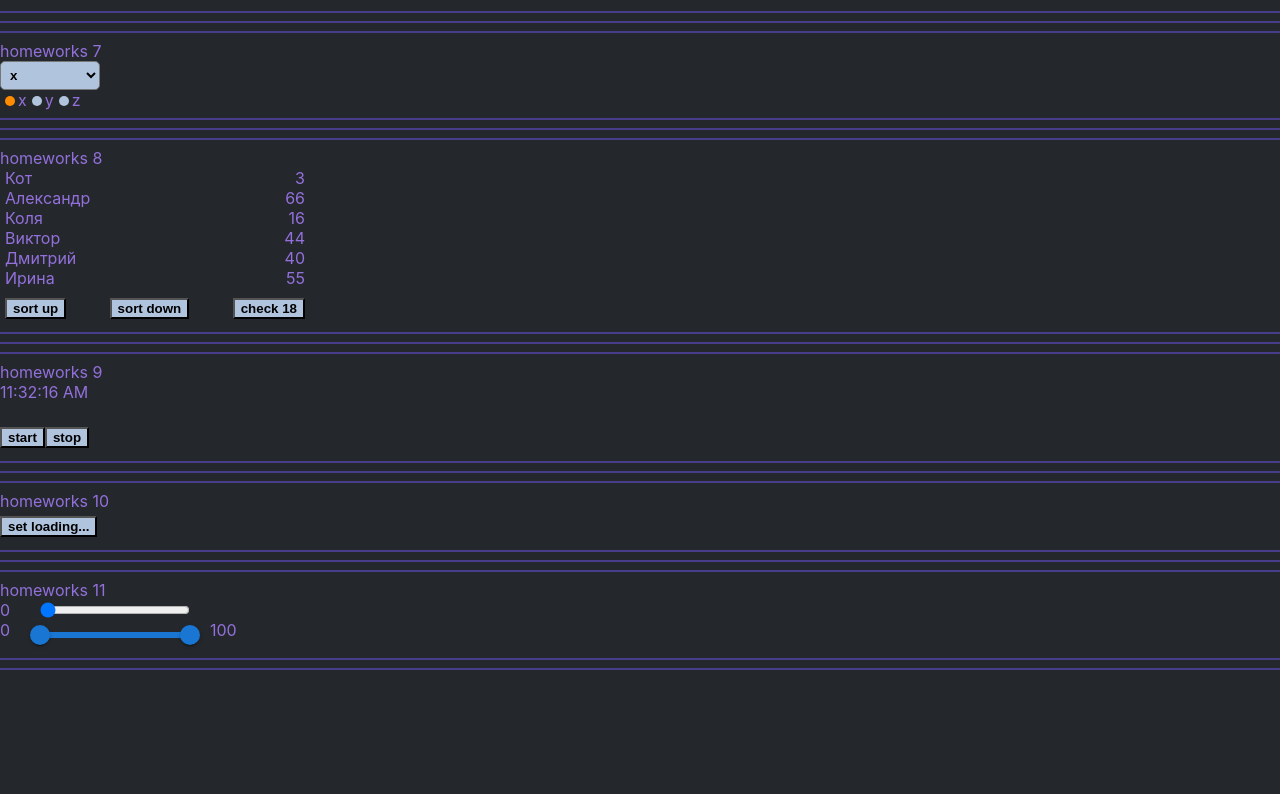
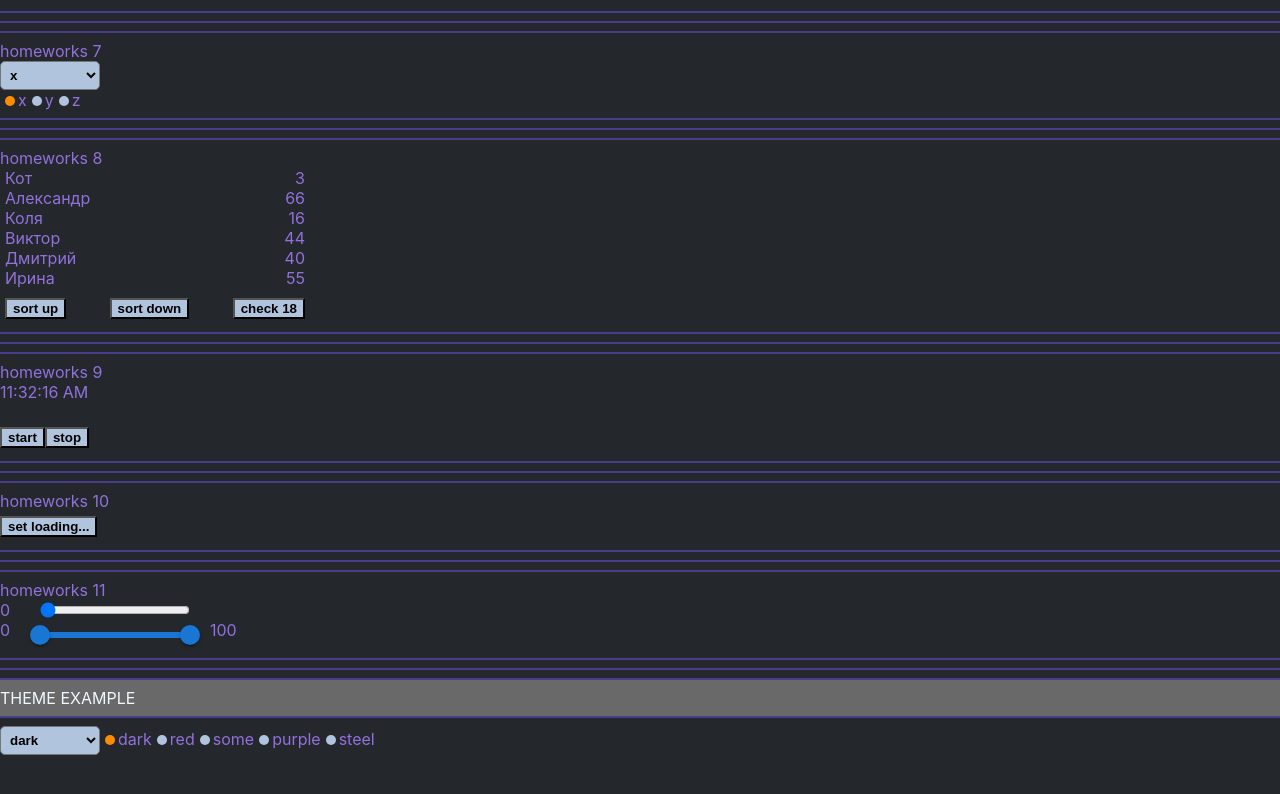
Before and after one commit to andrew-matt/homework, a React (Create React App) app: page /#/pre-junior in a window 1280 px wide. Shown: the part 839-1633 px from the top of the page. Built offline with nearby package versions, Linux system fonts and the light colour scheme.

Commit message:
add theme selector

```diff
--- a/src/p2-homeworks/h10/bll/store.ts
+++ b/src/p2-homeworks/h10/bll/store.ts
@@ -1,9 +1,10 @@
 import {loadingReducer} from './loadingReducer'
 import {combineReducers, createStore} from "redux";
+import {themeReducer} from "../../h12/bll/themeReducer";
 
 const reducers = combineReducers({
     loading: loadingReducer,
-
+    changeTheme: themeReducer
 })
 
 const store = createStore(reducers)
--- a/src/p2-homeworks/h12/HW12.module.css
+++ b/src/p2-homeworks/h12/HW12.module.css
@@ -21,3 +21,19 @@
 .some-text {
     color: darkslateblue;
 }
+
+.purple {
+    background: mediumpurple;
+}
+
+.purple-text {
+    color: black;
+}
+
+.steel {
+    background: lightsteelblue;
+}
+
+.steel-text {
+    color: black;
+}
--- a/src/p2-homeworks/h12/HW12.tsx
+++ b/src/p2-homeworks/h12/HW12.tsx
@@ -1,25 +1,51 @@
 import React from "react";
 import s from "./HW12.module.css";
-
-const themes = ['dark', 'red', 'some'];
+import styles from "../h1/Message.module.css";
+import SuperSelect from "../h7/common/c5-SuperSelect/SuperSelect";
+import SuperRadio from "../h7/common/c6-SuperRadio/SuperRadio";
+import {useDispatch, useSelector} from "react-redux";
+import {AppStoreType} from "../h10/bll/store";
+import {changeThemeC} from "./bll/themeReducer";
 
 function HW12() {
-    const theme = 'some'; // useSelector
+
+    const dispatch = useDispatch();
+    const themes = useSelector<AppStoreType, string[]>(state => state.changeTheme.themes);
+    const theme = useSelector<AppStoreType, string>(state => state.changeTheme.currentTheme);
+
+    const changeTheme = (theme: string) => {
+        dispatch(changeThemeC(theme))
+    }
 
     // useDispatch, onChangeCallback
 
     return (
+        <>
             <div className={s[theme]}>
-            <hr/>
+                <hr className={styles.line}/>
                 <span className={s[theme + '-text']}>
-                homeworks 12
+                    THEME EXAMPLE
                 </span>
 
                 {/*should work (должно работать)*/}
                 {/*SuperSelect or SuperRadio*/}
 
-            <hr/>
+                <hr className={styles.line}/>
             </div>
+            <span>
+                <SuperSelect
+                    options={themes}
+                    value={theme}
+                    onChangeOption={changeTheme}
+                />
+                <SuperRadio
+                    name={'radio'}
+                    options={themes}
+                    value={theme}
+                    onChangeOption={changeTheme}
+                />
+            </span>
+        </>
     );
 }
 
--- a/src/p2-homeworks/h12/bll/themeReducer.ts
+++ b/src/p2-homeworks/h12/bll/themeReducer.ts
@@ -1,14 +1,35 @@
-const initState = {
+type InitStateType = {
+    themes: Array<string>
+    currentTheme: string
+}
 
+type changeThemeCType = {
+    type: 'CHANGE THEME',
+    theme: string
+}
+
+type ActionType = changeThemeCType
+
+const initState: InitStateType = {
+    themes: ['dark', 'red', 'some', 'purple', 'steel'],
+    currentTheme: 'dark'
 };
 
-export const themeReducer = (state = initState, action: any): any => { // fix any
+export const themeReducer = (state = initState, action: ActionType): InitStateType => { // fix any
     switch (action.type) {
-        case "": {
-            return state;
+        case "CHANGE THEME": {
+            return {
+                ...state,
+                currentTheme: action.theme
+            };
         }
         default: return state;
     }
 };
 
-export const changeThemeC = (): any => {}; // fix any
+export const changeThemeC = (theme: string): changeThemeCType => {
+    return {
+        type: 'CHANGE THEME',
+        theme: theme
+    }
+}; // fix any
--- a/src/p2-homeworks/h5-rrd-v6/pages/PreJunior.tsx
+++ b/src/p2-homeworks/h5-rrd-v6/pages/PreJunior.tsx
@@ -9,6 +9,7 @@ import HW8 from "../../h8/HW8";
 import HW9 from "../../h9/HW9";
 import HW10 from "../../h10/HW10";
 import HW11 from "../../h11/HW11";
+import HW12 from "../../h12/HW12";
 
 function PreJunior() {
     return (
@@ -23,6 +24,7 @@ function PreJunior() {
             <HW9/>
             <HW10/>
             <HW11/>
+            <HW12/>
 
         </div>
     )
--- a/src/p2-homeworks/h7/common/c5-SuperSelect/SuperSelect.tsx
+++ b/src/p2-homeworks/h7/common/c5-SuperSelect/SuperSelect.tsx
@@ -1,4 +1,4 @@
-import React, {SelectHTMLAttributes, DetailedHTMLProps, ChangeEvent} from 'react'
+import React, {ChangeEvent, DetailedHTMLProps, SelectHTMLAttributes} from 'react'
 import s from './SuperSelect.module.css'
 
 type DefaultSelectPropsType = DetailedHTMLProps<SelectHTMLAttributes<HTMLSelectElement>, HTMLSelectElement>
--- a/src/p2-homeworks/h7/common/c6-SuperRadio/SuperRadio.module.css
+++ b/src/p2-homeworks/h7/common/c6-SuperRadio/SuperRadio.module.css
@@ -10,6 +10,6 @@
     border: 2px solid darkorange;
 }
 
-.radio:checked {
+.radioChecked {
     background-color: darkorange;
 }
--- a/src/p2-homeworks/h7/common/c6-SuperRadio/SuperRadio.tsx
+++ b/src/p2-homeworks/h7/common/c6-SuperRadio/SuperRadio.tsx
@@ -22,7 +22,11 @@ const SuperRadio: React.FC<SuperRadioPropsType> = (
         onChangeOption && onChangeOption(e.currentTarget.value)
     }
 
-    const mappedOptions: any[] = options ? options.map((o, i) => ( // map options with key
+    const mappedOptions: any[] = options ? options.map((o, i) => { // map options with key
+
+        const finalClass = s.radio + ' ' + (value === o && s.radioChecked)
+
+        return (
             <label key={name + '-' + i}>
                 <input
                     type={'radio'}
@@ -31,11 +35,12 @@ const SuperRadio: React.FC<SuperRadioPropsType> = (
                     value={o}
                     checked={value === o}
                     onChange={onChangeCallback}
-                className={s.radio}
+                    className={finalClass}
                 />
                 {o}
             </label>
-    )) : []
+        )
+    }) : []
 
     return (
         <>
```
Lines whose indentation alone changed are shown as unchanged.
